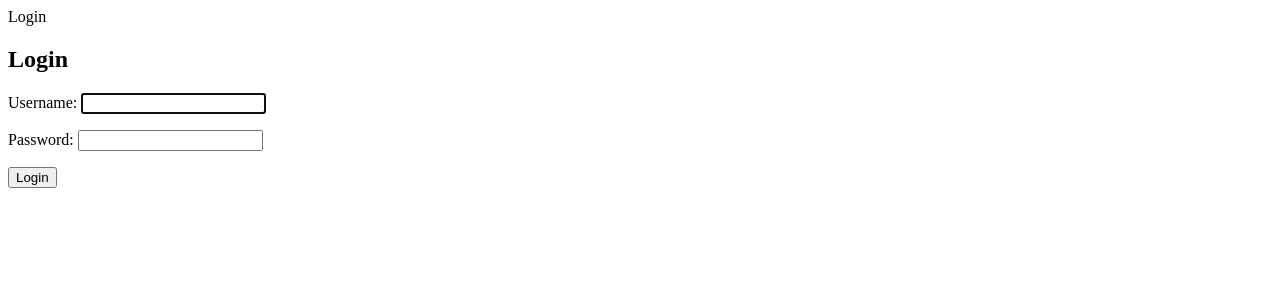
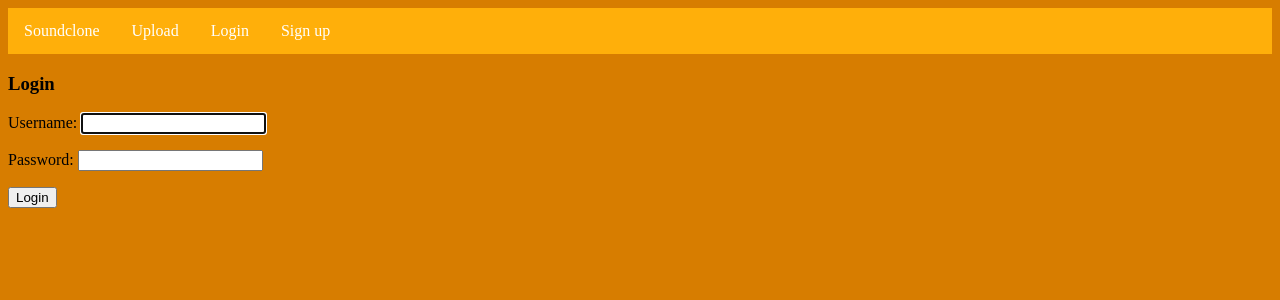
Before and after one commit to ahmedjahmi/soundclone, a Django app: page /users/login in a window 1280 px wide. Shown: the top 300 px of the page. Run offline with Django 3.2, Linux system fonts and the light colour scheme; some libraries are stand-ins or nearby versions.

Commit message:
Add style changes

```diff
--- a/soundclone/templates/base.html
+++ b/soundclone/templates/base.html
@@ -5,8 +5,72 @@
         <title>{% block title %}Soundclone{% endblock %}</title>
         <script src="//cdnjs.cloudflare.com/ajax/libs/less.js/3.0.0/less.min.js" ></script>
         <link rel="stylesheet/less" type="text/css" href="{% static "layout.less" %}" />
+        <style type="text/css">
+            /* CSS goes here */
+
+            .header ul {
+                list-style-type: none;
+                margin: 0;
+                padding: 0;
+                overflow: hidden;
+                background-color: #FFAF0A;
+            }
+
+            li {
+                float: left;
+            }
+
+            li a {
+                display: block;
+                color: white;
+                text-align: center;
+                padding: 14px 16px;
+                text-decoration: none;
+            }
+
+            /* Change the link color to #111 (black) on hover */
+            li a:hover {
+                background-color: #FFAF0A;
+            }
+
+            #page--track-detail {
+                background-color: #EB9100;
+            }
+
+            #page--track-create {
+                background-color: #F59B00;
+            }
+
+            #page--login {
+                background-color: #D77D00;
+            }
+
+            #page--user-create {
+                background-color: #FFC31E;
+            }
+
+            #page--track-list ul {
+                list-style-type: none;
+                margin: 0;
+                padding: 0;
+            }
+
+            #page--track-list {
+                background-color: orange;
+            }
+
+            #recent-tracks li {
+                float: none;
+            }
+
+            #recent-tracks ul {
+                list-style-type: none;
+                margin: 0;
+                padding: 0;
+            }
+        </style>
     </head>
-<body>
+    <body id="{% block body-id %}home{% endblock %}">
         <header class="header">
             <nav class="nav">
                 <ul>
@@ -20,7 +84,8 @@
                             </a>
                         </li>
                     {% else %}
-                <li><a href="{% url 'login' %}">Login</a> / <a href="{% url 'user-create' %}">Sign up</a></li>
+                    <li><a href="{% url 'login' %}">Login</a></li>
+                    <li><a href="{% url 'user-create' %}">Sign up</a></li>
                     {% endif %}
                 </ul>
             </nav>
--- a/soundclone/templates/registration/login.html
+++ b/soundclone/templates/registration/login.html
@@ -1,7 +1,12 @@
+{% extends "base.html" %}
+{% load static %}
+
 {% block title %}Login{% endblock %}
 
+{% block body-id %}page--login{% endblock %}
+
 {% block content %}
-  <h2>Login</h2>
+  <h3>Login</h3>
   <form method="post">
     {% csrf_token %}
     {{ form.as_p }}
--- a/soundclone/templates/track_create.html
+++ b/soundclone/templates/track_create.html
@@ -5,11 +5,15 @@
     Upload | Soundclone
 {% endblock %}
 
+{% block body-id %}page--track-create{% endblock %}
+
 {% block content %}
+    <body>
         <form method="POST" enctype="multipart/form-data">
             {% csrf_token %}
             {{ form.errors }}
             {{ form.as_p }}
             <input type="submit"></input>
         </form>
+    </body>
 {% endblock %}
--- a/soundclone/templates/user_create.html
+++ b/soundclone/templates/user_create.html
@@ -5,7 +5,10 @@
     Sign up! | Soundclone
 {% endblock %}
 
+{% block body-id %}page--user-create{% endblock %}
+
 {% block content %}
+<body>
     <form method="POST">
         {% csrf_token %}
         {{ form.errors }}
@@ -13,4 +16,5 @@
 
         <input type="submit"></input>
     </form>
+</body>
 {% endblock %}
```
Also changed, not shown: soundclone/templates/track_detail.html (+9 -3 lines), soundclone/templates/track_list.html (+7 -3 lines), db.sqlite3. Lines whose indentation alone changed are shown as unchanged.
